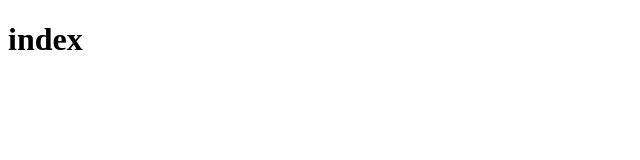
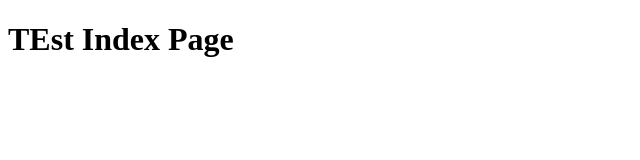
Before and after one commit to EbanIvan/WebPageAngels, a plain HTML site: page index.htm in a window 1280 px wide. Shown: the whole page, without its empty margins (0-640 px from the left). Drawn offline with Linux system fonts and the light colour scheme.

Commit message:
Update index.htm

```diff
--- a/index.htm
+++ b/index.htm
@@ -6,7 +6,7 @@
     <title>Document</title>
 </head>
 <body>
-    <h1>index
+    <h1>TEst Index Page
 
     </h1>
 </body>
```
